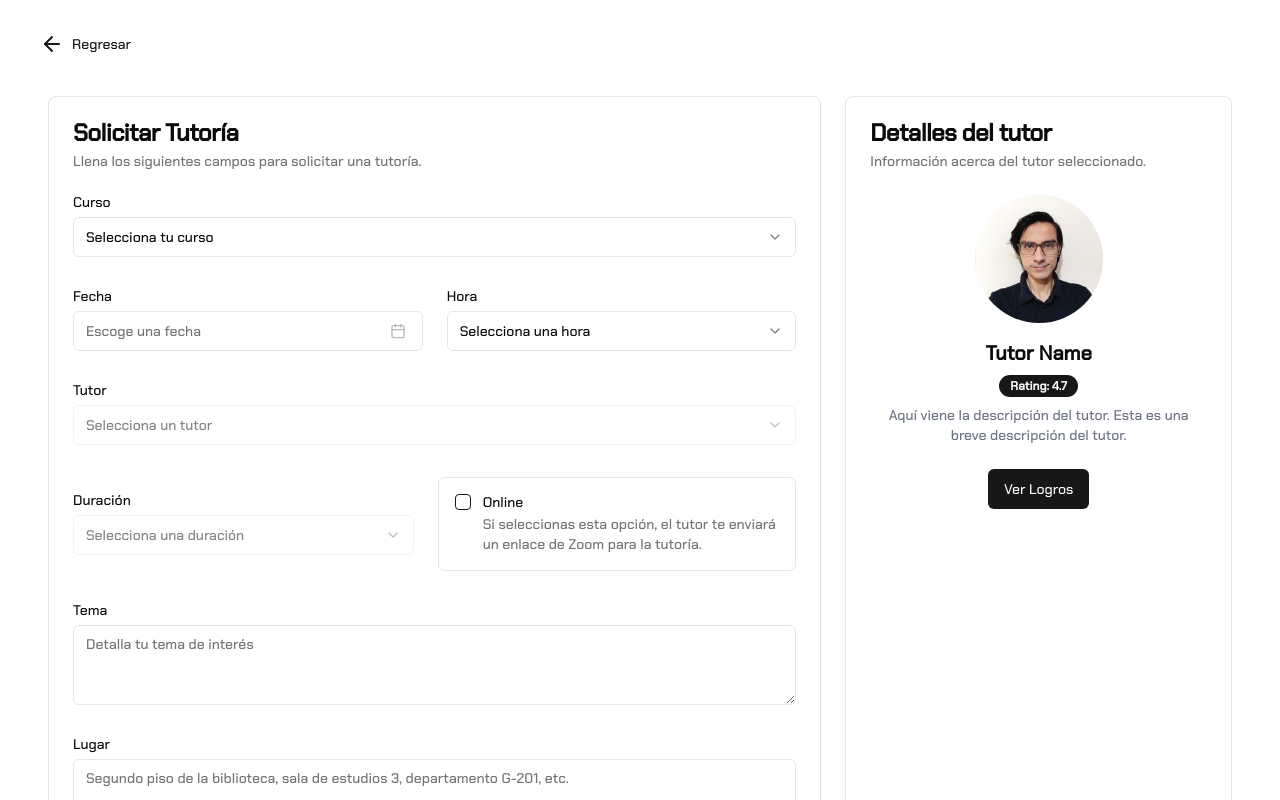
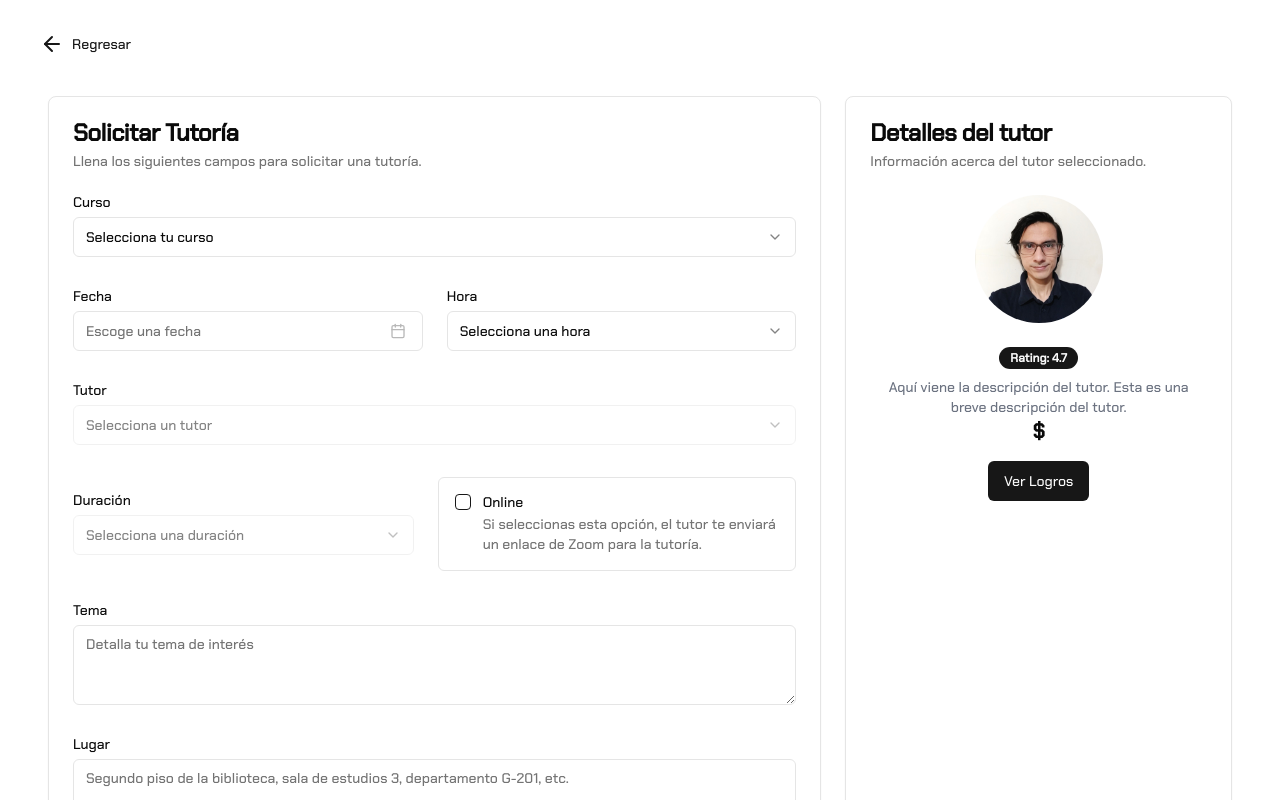
Before and after one commit to carlosandresat/tuto-u, a Next.js app: page /request in a window 1280 px wide. Shown: the top 800 px of the page. Built offline with nearby package versions, Linux system fonts and the light colour scheme.

Commit message:
feat: add pricing display when selected tutor and duration

```diff
--- a/src/app/request/page.tsx
+++ b/src/app/request/page.tsx
@@ -1,4 +1,3 @@
-
 import {
   CardTitle,
   CardDescription,
@@ -29,47 +28,7 @@ export default function Component() {
           </Button>
         </Link>
         <div className="flex flex-col md:flex-row gap-6 max-w-screen-2xl w-full mt-12">
-          <Card className="w-full md:w-2/3">
-            <CardHeader>
-              <CardTitle>Solicitar Tutoría</CardTitle>
-              <CardDescription>
-                Llena los siguientes campos para solicitar una tutoría.
-              </CardDescription>
-            </CardHeader>
-            <CardContent className="space-y-4">
-            <IndividualSessionForm></IndividualSessionForm>
-            </CardContent>
-          </Card>
-          <Card className="w-full md:w-1/3">
-            <CardHeader>
-              <CardTitle>Detalles del tutor</CardTitle>
-              <CardDescription>
-                Información acerca del tutor seleccionado.
-              </CardDescription>
-            </CardHeader>
-            <CardContent className="flex flex-col items-center space-y-4">
-              <Avatar className="w-32 h-32">
-                <AvatarImage
-                  src="/photos/carlos.arevalo.jpg"
-                  alt="Carlos Arévalo"
-                ></AvatarImage>
-                <AvatarFallback className="text-3xl">CA</AvatarFallback>
-              </Avatar>
-              <div className="text-center">
-                <h2 className="text-xl font-semibold">Tutor Name</h2>
-                <div className="flex justify-center items-center mt-2 gap-x-2 flex-wrap gap-y-2">
-                  <Badge className="">Rating: 4.7</Badge>
-                </div>
-                <p className="mt-2 text-sm text-gray-500">
-                  Aquí viene la descripción del tutor. Esta es una breve
-                  descripción del tutor.
-                </p>
-              </div>
-            </CardContent>
-            <CardFooter className="justify-center">
-              <AchievementsDialog></AchievementsDialog>
-            </CardFooter>
-          </Card>
+          <IndividualSessionForm></IndividualSessionForm>
         </div>
       </section>
     </>
--- a/src/components/individual-session-form.tsx
+++ b/src/components/individual-session-form.tsx
@@ -22,7 +22,7 @@ import {
   DialogTitle,
   DialogTrigger,
 } from "@/components/ui/dialog";
-
+import { AchievementsDialog } from "@/components/achievements-dialog";
 import { Button } from "@/components/ui/button";
 import { Avatar, AvatarImage, AvatarFallback } from "@/components/ui/avatar";
 import { Badge } from "@/components/ui/badge";
@@ -98,12 +98,12 @@ export function IndividualSessionForm() {
     { id: 16, course: "Inglés" },
   ];
 
-  function formatDuration(duration:number) {
+  function formatDuration(duration: number) {
     const hours = Math.floor(duration / 60);
     const minutes = duration % 60;
     if (minutes === 0) {
       // Return just the hours if there are no extra minutes
-      return `${hours} hora${hours > 1 ? 's' : ''}`;
+      return `${hours} hora${hours > 1 ? "s" : ""}`;
     } else {
       // Convert the minutes to a decimal fraction
       const decimal = minutes / 60;
@@ -144,6 +144,15 @@ export function IndividualSessionForm() {
   }
 
   return (
+    <>
+      <Card className="w-full md:w-2/3">
+        <CardHeader>
+          <CardTitle>Solicitar Tutoría</CardTitle>
+          <CardDescription>
+            Llena los siguientes campos para solicitar una tutoría.
+          </CardDescription>
+        </CardHeader>
+        <CardContent className="space-y-4">
           <Form {...form}>
             <form onSubmit={form.handleSubmit(onSubmit)} className="space-y-8">
               <FormField
@@ -235,7 +244,10 @@ export function IndividualSessionForm() {
                               ) {
                                 const localHour = new Date();
                                 localHour.setHours(
-                            parseInt(form.getValues("time").split(":")[0], 10)
+                                  parseInt(
+                                    form.getValues("time").split(":")[0],
+                                    10
+                                  )
                                 );
                                 console.log(
                                   await getAvailableTutors(
@@ -283,7 +295,10 @@ export function IndividualSessionForm() {
                             ) {
                               const localHour = new Date();
                               localHour.setHours(
-                          parseInt(form.getValues("time").split(":")[0], 10)
+                                parseInt(
+                                  form.getValues("time").split(":")[0],
+                                  10
+                                )
                               );
                               setAvailableTutors(
                                 await getAvailableTutors(
@@ -374,13 +389,21 @@ export function IndividualSessionForm() {
                             <SelectValue placeholder="Selecciona una duración" />
                           </SelectTrigger>
                           <SelectContent>
-                      {form.getValues("tutor") !== undefined && form.getValues("tutor") !== "" ? availableTutors
-                        .filter((row) => row.id === form.getValues("tutor"))[0]
+                            {form.getValues("tutor") !== undefined &&
+                            form.getValues("tutor") !== ""
+                              ? availableTutors
+                                  .filter(
+                                    (row) => row.id === form.getValues("tutor")
+                                  )[0]
                                   .pricing.map((row, index) => (
-                          <SelectItem value={row.duration.toString()} key={index}>
+                                    <SelectItem
+                                      value={row.duration.toString()}
+                                      key={index}
+                                    >
                                       {formatDuration(row.duration)}
                                     </SelectItem>
-                        )):null}
+                                  ))
+                              : null}
                           </SelectContent>
                         </Select>
                       </FormControl>
@@ -402,8 +425,8 @@ export function IndividualSessionForm() {
                       <div className="space-y-1 leading-none">
                         <FormLabel>Online</FormLabel>
                         <FormDescription>
-                    Si seleccionas esta opción, el tutor te enviará un enlace de
-                    Zoom para la tutoría.
+                          Si seleccionas esta opción, el tutor te enviará un
+                          enlace de Zoom para la tutoría.
                         </FormDescription>
                       </div>
                       <FormMessage />
@@ -419,7 +442,10 @@ export function IndividualSessionForm() {
                   <FormItem className="flex flex-col">
                     <FormLabel>Tema</FormLabel>
                     <FormControl>
-                <Textarea {...field} placeholder="Detalla tu tema de interés" />
+                      <Textarea
+                        {...field}
+                        placeholder="Detalla tu tema de interés"
+                      />
                     </FormControl>
                     <FormMessage />
                   </FormItem>
@@ -444,8 +470,8 @@ export function IndividualSessionForm() {
                       />
                     </FormControl>
                     <FormDescription>
-                Si no tienes un lugar específico, puedes dejar este campo en
-                blanco y el tutor responderá con una sugerencia.
+                      Si no tienes un lugar específico, puedes dejar este campo
+                      en blanco y el tutor responderá con una sugerencia.
                     </FormDescription>
                     <FormMessage />
                   </FormItem>
@@ -456,5 +482,51 @@ export function IndividualSessionForm() {
               </Button>
             </form>
           </Form>
+        </CardContent>
+      </Card>
+      <Card className="w-full md:w-1/3">
+        <CardHeader>
+          <CardTitle>Detalles del tutor</CardTitle>
+          <CardDescription>
+            Información acerca del tutor seleccionado.
+          </CardDescription>
+        </CardHeader>
+        <CardContent className="flex flex-col items-center space-y-4">
+          <Avatar className="w-32 h-32">
+            <AvatarImage
+              src="/photos/carlos.arevalo.jpg"
+              alt="Carlos Arévalo"
+            ></AvatarImage>
+            <AvatarFallback className="text-3xl">CA</AvatarFallback>
+          </Avatar>
+          <div className="text-center">
+            <h2 className="text-xl font-semibold">
+              {form.watch("tutor") !== undefined && form.watch("tutor") !== ""
+                ? availableTutors.filter(
+                    (row) => row.id === form.watch("tutor")
+                  )[0].name
+                : null}
+            </h2>
+            <div className="flex justify-center items-center mt-2 gap-x-2 flex-wrap gap-y-2">
+              <Badge className="">Rating: 4.7</Badge>
+            </div>
+            <p className="mt-2 text-sm text-gray-500">
+              Aquí viene la descripción del tutor. Esta es una breve descripción
+              del tutor.
+            </p>
+            <h2 className="text-xl font-semibold">
+                $ {" "}
+              {form.watch("tutor") !== undefined && form.watch("tutor") !== "" && form.watch("duration") !== undefined
+                ? availableTutors.filter(
+                    (row) => row.id === form.watch("tutor")
+                  )[0].pricing.filter(row => row.duration.toString() === form.watch("duration"))[0].price
+                : null}
+            </h2>
+          </div>
+          <AchievementsDialog></AchievementsDialog>
+
+        </CardContent>
+      </Card>
+    </>
   );
 }
```
Lines whose indentation alone changed are shown as unchanged.
